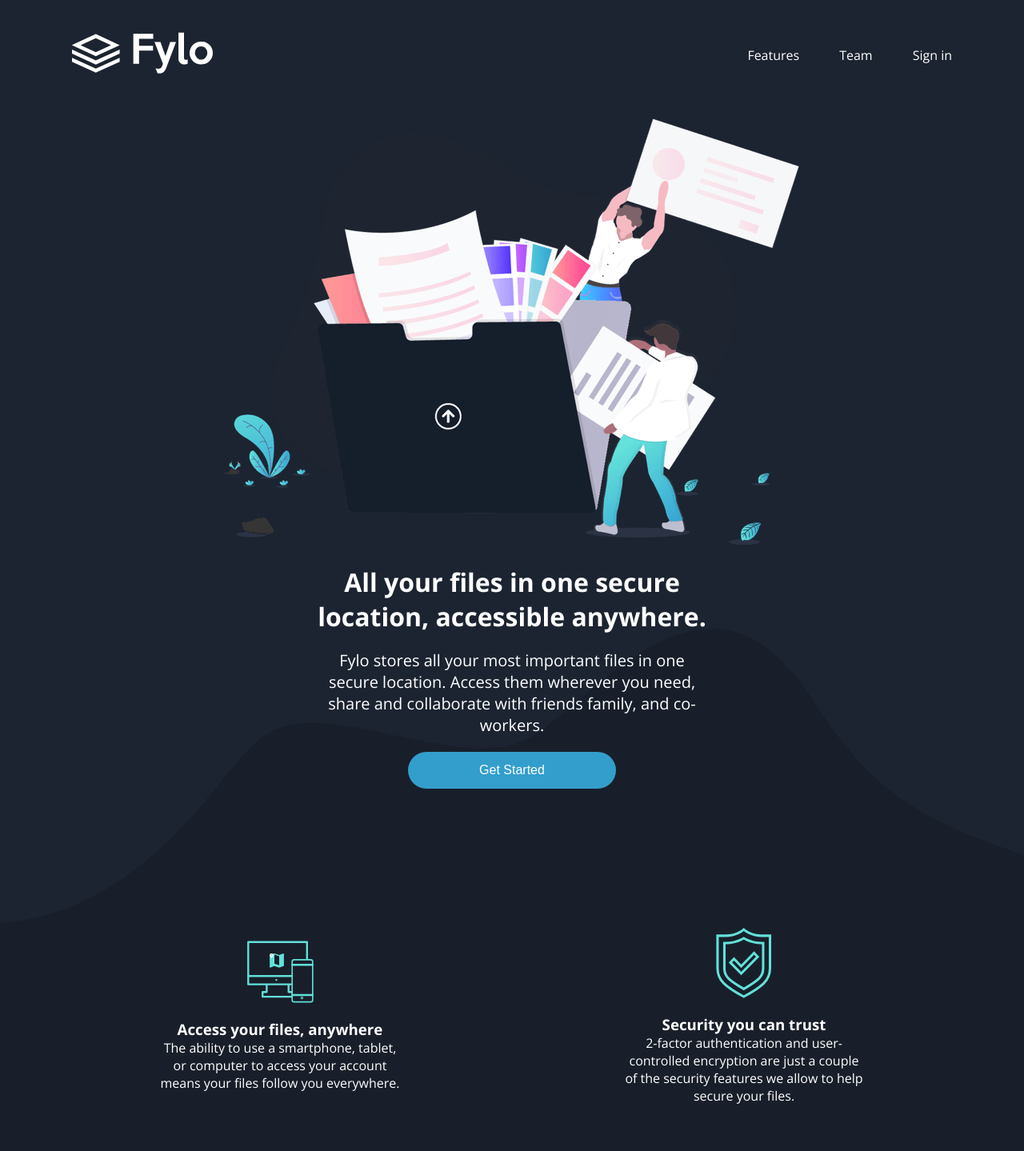
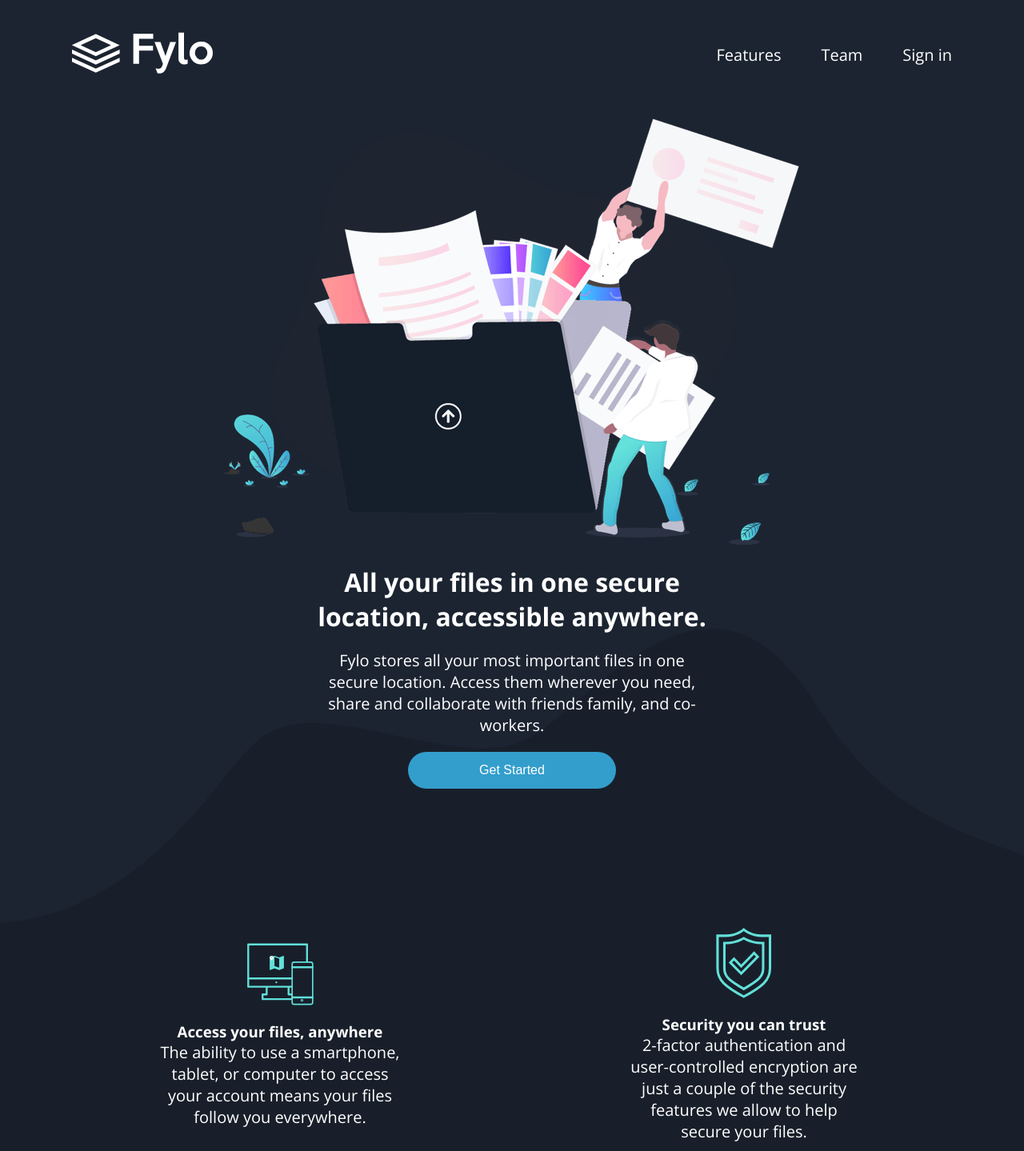
Before and after one commit to data-sets/fylo-dark-theme, a React (Create React App) app: page / in a window 1280 px wide. Shown: the top 1439 px of the page at 80% size. Built offline with nearby package versions, Linux system fonts and the light colour scheme.

Commit message:
testing: font size

```diff
--- a/src/scss/globals/_main.scss
+++ b/src/scss/globals/_main.scss
@@ -53,6 +53,7 @@ button {
             gap: 50px;
             a {
               color: v.$white;
+              font-size: 1.25rem;
             }
           }
         }
@@ -108,11 +109,12 @@ button {
         padding: 0 60px;
         color: v.$white;
         text-align: center;
-        img{
+        img {
           padding-bottom: 15px;
         }
-        p{
+        p {
           padding-inline: 50px;
+          font-size: 1.25rem;
         }
       }
     }
```
Also changed, not shown: src/dist/style.css, 1 other file (tests, documents, lock files or other folders).
